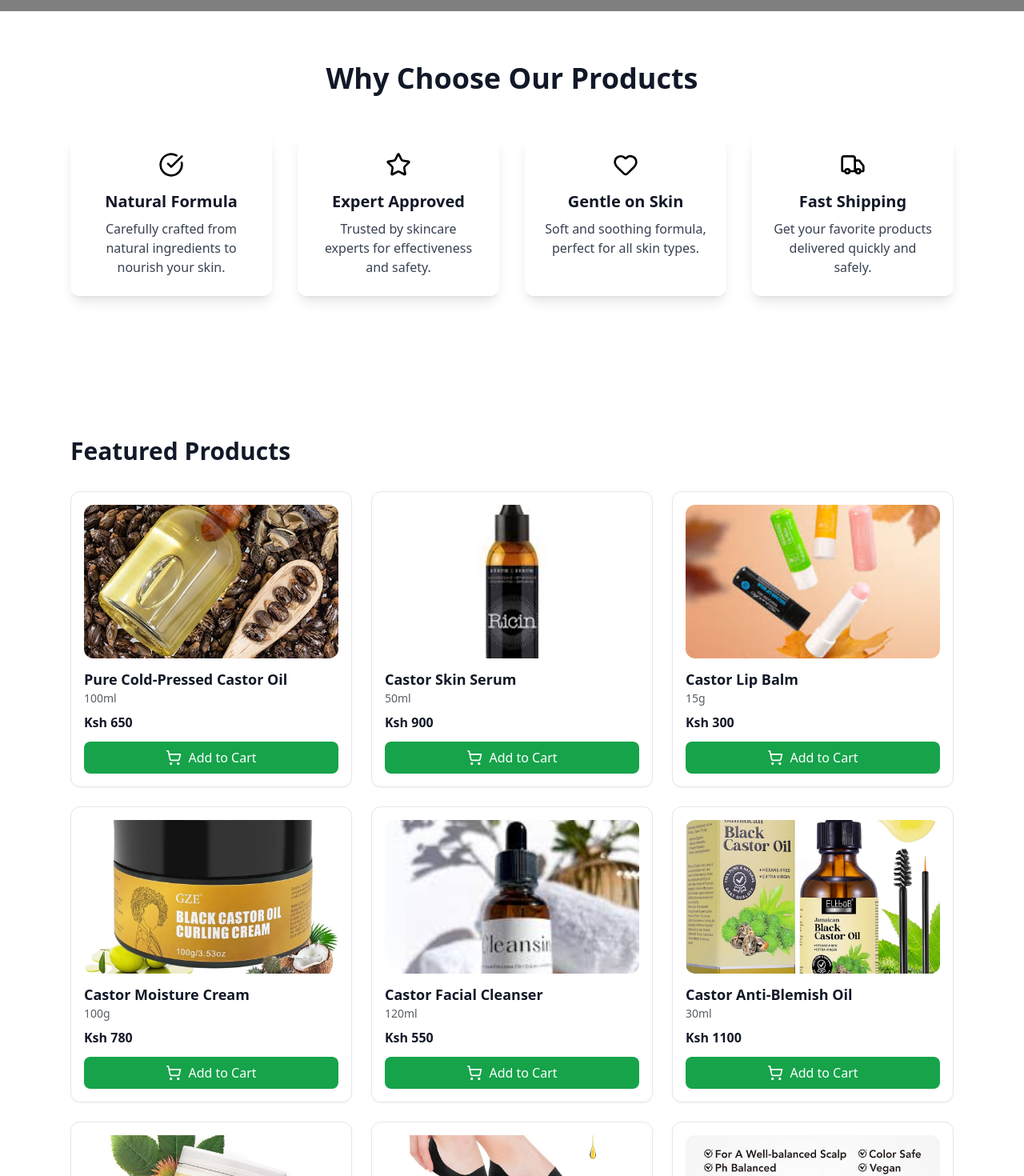
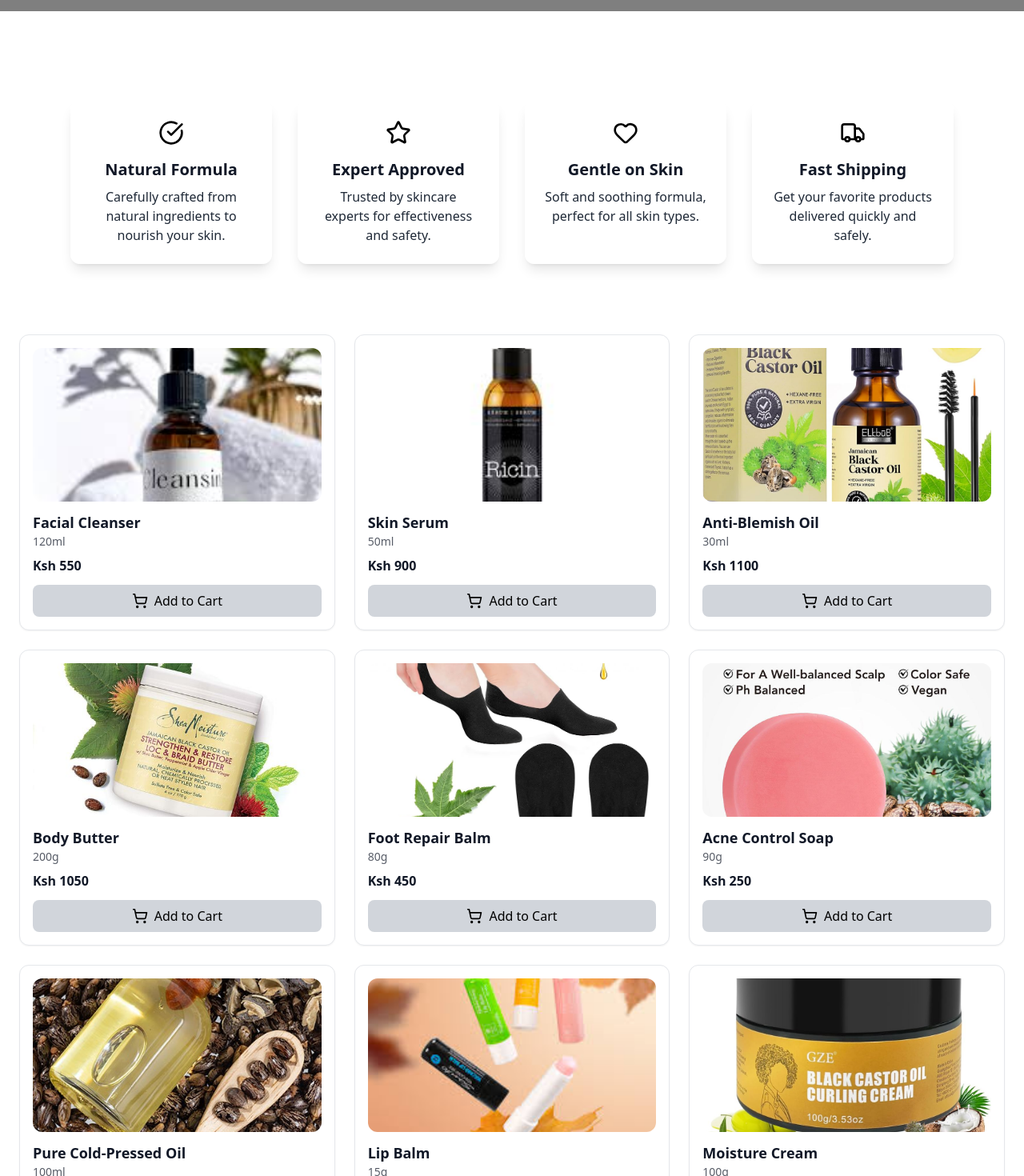
Before and after one commit to Chechep/castor, a React (Vite) app in the folder client/: page / in a window 1280 px wide. Shown: the part 840-2310 px from the top of the page at 80% size. Built offline with nearby package versions, Linux system fonts and the light colour scheme; no server answers; grey boxes are pictures that could not be loaded.

Commit message:
update home

```diff
--- a/client/src/App.jsx
+++ b/client/src/App.jsx
@@ -2,12 +2,12 @@
 import Navbar from "./components/Navbar";
 import Home from "./pages/Home";
 import Products from "./pages/Products";
-import ProductDetail from "./pages/ProductDetail";
 import Login from "./pages/Login";
 import Signup from "./pages/Signup";
 import RecoverPassword from "./pages/RecoverPassword";
 import Cart from "./pages/Cart";
 import Feature from "./pages/Feature";
+import Cashout from "./pages/Cashout";
 
 export default function App() {
   return (
@@ -17,12 +17,12 @@
       <Routes>
         <Route path="/" element={<Home />} />
         <Route path="/products" element={<Products />} />
-        <Route path="/product/:id" element={<ProductDetail />} />
         <Route path="/cart" element={<Cart />} />
         <Route path="/login" element={<Login />} />
         <Route path="/signup" element={<Signup />} />
         <Route path="/recover" element={<RecoverPassword />} />
         <Route path="/feature" element={<Feature />} />
+        <Route path="/cashout/:id" element={<Cashout />} />
       </Routes>
     </div>
   );
--- a/client/src/components/ProductCard.jsx
+++ b/client/src/components/ProductCard.jsx
@@ -1,23 +1,31 @@
 import { ShoppingCart } from "lucide-react";
 import { useCart } from "../context/CartContext";
 
-export default function ProductCard({ product }) {
+export default function ProductCard({ product, onOpenDetail }) {
   const { addToCart } = useCart();
 
   return (
-    <div className="p-4 border rounded-xl shadow-sm bg-white dark:bg-gray-800">
+    <div className="p-4 border rounded-xl shadow-sm bg-white dark:bg-black">
       <img
         src={product.image}
         alt={product.name}
-        className="w-full h-48 object-cover rounded-xl mb-3"
+        className="w-full h-48 object-cover rounded-xl mb-3 cursor-pointer"
+        onClick={onOpenDetail}
       />
-      <h2 className="font-semibold text-lg">{product.name}</h2>
+
+      <h2
+        className="font-semibold text-lg cursor-pointer"
+        onClick={onOpenDetail}
+      >
+        {product.name}
+      </h2>
+
       <p className="text-sm opacity-70">{product.size}</p>
       <p className="font-bold mt-2">Ksh {product.price}</p>
 
       <button
         onClick={() => addToCart(product)}
-        className="flex items-center justify-center gap-2 mt-3 px-4 py-2 w-full bg-green-600 text-white rounded-lg hover:bg-green-700"
+        className="flex items-center justify-center gap-2 mt-3 px-4 py-2 w-full bg-gray-300 dark:bg-gray-800 text-black dark:text-white rounded-lg hover:bg-gray-400 dark:hover:bg-gray-700 transition"
       >
         <ShoppingCart className="w-5 h-5" />
         Add to Cart
--- a/client/src/data/products.js
+++ b/client/src/data/products.js
@@ -10,24 +10,64 @@
 
 export const products = [
   {
+    id: 5,
+    name: "Facial Cleanser",
+    price: 550,
+    size: "120ml",
+    image: cleanser,
+    description: "Gentle deep-clean with castor extract."
+  },
+  {
+    id: 2,
+    name: "Skin Serum",
+    price: 900,
+    size: "50ml",
+    image: serum,
+    description: "Anti-acne serum with castor oil and vitamin E."
+  },
+  {
+    id: 6,
+    name: "Anti-Blemish Oil",
+    price: 1100,
+    size: "30ml",
+    image: blemish,
+    description: "Fades marks, evens tone with castor oil."
+  },
+  {
+    id: 7,
+    name: "Body Butter",
+    price: 1050,
+    size: "200g",
+    image: butter,
+    description: "Ultra hydration blend with castor."
+  },
+  {
+    id: 8,
+    name: "Foot Repair Balm",
+    price: 450,
+    size: "80g",
+    image: foot,
+    description: "Repairs cracked heels quickly."
+  },
+  {
+    id: 9,
+    name: "Acne Control Soap",
+    price: 250,
+    size: "90g",
+    image: soap,
+    description: "Cleans acne-prone skin gently."
+  },
+  {
     id: 1,
-    name: "Pure Cold-Pressed Castor Oil",
+    name: "Pure Cold-Pressed Oil",
     price: 650,
     size: "100ml",
     image: oil1,
     description: "Hydrates and repairs dry and damaged skin."
   },
   {
-    id: 2,
-    name: "Castor Skin Serum",
-    price: 900,
-    size: "50ml",
-    image: serum,
-    description: "Anti-acne serum with castor oil and vitamin E."
-  },
-  {
     id: 3,
-    name: "Castor Lip Balm",
+    name: "Lip Balm",
     price: 300,
     size: "15g",
     image: balm,
@@ -35,50 +75,10 @@
   },
   {
     id: 4,
-    name: "Castor Moisture Cream",
+    name: "Moisture Cream",
     price: 780,
     size: "100g",
     image: cream,
     description: "Full-body moisture with castor + shea."
   },
-  {
-    id: 5,
-    name: "Castor Facial Cleanser",
-    price: 550,
-    size: "120ml",
-    image: cleanser,
-    description: "Gentle deep-clean with castor extract."
-  },
-  {
-    id: 6,
-    name: "Castor Anti-Blemish Oil",
-    price: 1100,
-    size: "30ml",
-    image: blemish,
-    description: "Fades marks, evens tone with castor oil."
-  },
-  {
-    id: 7,
-    name: "Castor Body Butter",
-    price: 1050,
-    size: "200g",
-    image: butter,
-    description: "Ultra hydration blend with castor."
-  },
-  {
-    id: 8,
-    name: "Castor Foot Repair Balm",
-    price: 450,
-    size: "80g",
-    image: foot,
-    description: "Repairs cracked heels quickly."
-  },
-  {
-    id: 9,
-    name: "Castor Acne Control Soap",
-    price: 250,
-    size: "90g",
-    image: soap,
-    description: "Cleans acne-prone skin gently."
-  },
 ];
--- a/client/src/pages/Cart.jsx
+++ b/client/src/pages/Cart.jsx
@@ -1,39 +1,41 @@
-import { useState } from "react";
-import { ShoppingCart } from "lucide-react";
+import { useCart } from "../context/CartContext";
 
 export default function Cart() {
-  const [cartItems, setCartItems] = useState([]);
-
-  const addToCart = (product) => {
-    setCartItems((prev) => [...prev, product]);
-  };
+  const { cartItems } = useCart();
 
   return (
-    <div className="p-6">
-      <h1 className="text-2xl font-semibold flex items-center gap-2">
-        <ShoppingCart className="w-6 h-6" /> Your Cart
-      </h1>
+    <div className="p-6 max-w-3xl mx-auto">
+      <h1 className="text-2xl font-bold mb-4">Your Cart</h1>
 
       {cartItems.length === 0 ? (
-        <p className="opacity-70 mt-2">Your cart is empty.</p>
+        <p>Your cart is empty.</p>
       ) : (
-        <ul className="mt-4 space-y-2">
-          {cartItems.map((item, index) => (
+        <ul className="space-y-3">
+          {cartItems.map((item) => (
             <li
-              key={index}
-              className="flex justify-between items-center border p-2 rounded-lg"
+              key={item.id}
+              className="flex justify-between items-center border p-3 rounded-lg"
             >
-              <span>{item.name}</span>
-              <span className="font-bold">Ksh {item.price}</span>
+              <span>
+                {item.name} x {item.quantity}
+              </span>
+              <span className="font-bold">
+                Ksh {item.price * item.quantity}
+              </span>
             </li>
           ))}
         </ul>
       )}
 
-      {/* Example: passing addToCart to ProductCard */}
-      {/*
-      <ProductCard product={products[0]} onAddToCart={addToCart} />
-      */}
+      {cartItems.length > 0 && (
+        <p className="mt-4 text-xl font-bold">
+          Total: Ksh{" "}
+          {cartItems.reduce(
+            (acc, item) => acc + item.price * item.quantity,
+            0
+          )}
+        </p>
+      )}
     </div>
   );
 }
--- /dev/null
+++ b/client/src/pages/Cashout.jsx
@@ -0,0 +1,24 @@
+import { useParams } from "react-router-dom";
+import { products } from "../data/products";
+
+export default function Cashout() {
+  const { id } = useParams();
+  const product = products.find((p) => p.id == id);
+
+  return (
+    <div className="p-6 max-w-lg mx-auto">
+      <h1 className="text-2xl font-bold mb-4">Checkout</h1>
+
+      <div className="p-4 border rounded-xl bg-white dark:bg-gray-800">
+        <img src={product.image} className="rounded-xl mb-3" />
+        <h2 className="text-xl font-semibold">{product.name}</h2>
+        <p className="opacity-70">{product.size}</p>
+        <p className="font-bold mt-2">Ksh {product.price}</p>
+      </div>
+
+      <button className="mt-5 w-full px-4 py-3 bg-green-600 text-white rounded-lg text-lg font-semibold hover:bg-green-700">
+        Pay Now
+      </button>
+    </div>
+  );
+}
--- a/client/src/pages/Feature.jsx
+++ b/client/src/pages/Feature.jsx
@@ -4,16 +4,31 @@
 
 export default function Feature() {
   const features = [
-    { icon: <CheckCircle className="w-8 h-8 text-yellow-500 mx-auto" />, title: "Natural Formula" },
-    { icon: <Star className="w-8 h-8 text-yellow-500 mx-auto" />, title: "Expert Approved" },
-    { icon: <Heart className="w-8 h-8 text-yellow-500 mx-auto" />, title: "Gentle on Skin" },
-    { icon: <Truck className="w-8 h-8 text-yellow-500 mx-auto" />, title: "Fast Shipping" },
+    {
+      icon: <CheckCircle className="w-8 h-8 text-black dark:text-white mx-auto" />,
+      title: "Natural Formula",
+      desc: "Carefully crafted from natural ingredients to nourish your skin.",
+    },
+    {
+      icon: <Star className="w-8 h-8 text-black dark:text-white mx-auto" />,
+      title: "Expert Approved",
+      desc: "Trusted by skincare experts for effectiveness and safety.",
+    },
+    {
+      icon: <Heart className="w-8 h-8 text-black dark:text-white mx-auto" />,
+      title: "Gentle on Skin",
+      desc: "Soft and soothing formula, perfect for all skin types.",
+    },
+    {
+      icon: <Truck className="w-8 h-8 text-black dark:text-white mx-auto" />,
+      title: "Fast Shipping",
+      desc: "Get your favorite products delivered quickly and safely.",
+    },
   ];
 
   return (
     <section className="max-w-6xl mx-auto px-6 py-16">
       <h2 className="text-3xl md:text-4xl font-bold text-center mb-12">
-        Why Choose Our Products
       </h2>
 
       <div className="grid md:grid-cols-4 gap-8">
@@ -28,6 +43,7 @@
           >
             {f.icon}
             <h3 className="text-xl font-semibold mt-4">{f.title}</h3>
+            <p className="mt-2 text-gray-800 dark:text-gray-300 font-thin">{f.desc}</p>
           </motion.div>
         ))}
       </div>
--- a/client/src/pages/Home.jsx
+++ b/client/src/pages/Home.jsx
@@ -1,54 +1,14 @@
 import Hero from "../components/Hero";
-import ProductCard from "../components/ProductCard";
-import { products } from "../data/products";
+import Products from "../pages/Products";
 import { motion } from "framer-motion";
-import { CheckCircle, Star, Heart, Truck } from "lucide-react";
+import Feature from "./Feature";
 
 export default function Home() {
-  const features = [
-    { icon: <CheckCircle className="w-8 h-8 text-black dark:text-white mx-auto" />, title: "Natural Formula", desc: "Carefully crafted from natural ingredients to nourish your skin." },
-    { icon: <Star className="w-8 h-8 text-black dark:text-white mx-auto" />, title: "Expert Approved", desc: "Trusted by skincare experts for effectiveness and safety." },
-    { icon: <Heart className="w-8 h-8 text-black dark:text-white mx-auto" />, title: "Gentle on Skin", desc: "Soft and soothing formula, perfect for all skin types." },
-    { icon: <Truck className="w-8 h-8 text-black dark:text-white mx-auto" />, title: "Fast Shipping", desc: "Get your favorite products delivered quickly and safely." },
-  ];
-
   return (
     <div className="relative top-0">
       <Hero />
-
-      {/* Feature Section */}
-      <section id="feature" className="max-w-6xl mx-auto px-6 py-16">
-        <h2 className="text-3xl md:text-4xl font-bold text-center mb-12">
-          Why Choose Our Products
-        </h2>
-
-        <div className="grid md:grid-cols-4 gap-8 mb-12">
-          {features.map((f, i) => (
-            <motion.div
-              key={i}
-              className="bg-white/50 dark:bg-gray-900/50 backdrop-blur-xl rounded-xl p-6 text-center shadow-lg"
-              initial={{ opacity: 0, y: 20 }}
-              whileInView={{ opacity: 1, y: 0 }}
-              viewport={{ once: true }}
-              transition={{ duration: 0.6, delay: i * 0.2 }}
-            >
-              {f.icon}
-              <h3 className="text-xl font-semibold mt-4">{f.title}</h3>
-              <p className="text-gray-700 dark:text-gray-300 mt-2">{f.desc}</p>
-            </motion.div>
-          ))}
-        </div>
-      </section>
-
-      {/* Featured Products Section */}
-      <section id="featured" className="max-w-6xl mx-auto px-6 py-16">
-        <h2 className="text-3xl font-semibold mb-8">Featured Products</h2>
-        <div className="grid md:grid-cols-3 gap-6">
-          {products.slice(0, 9).map((p) => (
-            <ProductCard key={p.id} product={p} />
-          ))}
-        </div>
-      </section>
+      <Feature />
+      <Products />
     </div>
   );
 }
--- a/client/src/pages/ProductDetail.jsx
+++ /dev/null
@@ -1,19 +0,0 @@
-import { useParams } from "react-router-dom";
-import { products } from "../data/products";
-
-export default function ProductDetail() {
-  const { id } = useParams();
-  const product = products.find(p => p.id == id);
-
-  return (
-    <div className="p-6 max-w-2xl mx-auto">
-      <img src={product.image} className="rounded-xl mb-6" />
-      <h1 className="text-3xl font-bold">{product.name}</h1>
-      <p className="opacity-70">{product.size}</p>
-
-      <p className="mt-4">{product.description}</p>
-
-      <p className="text-xl font-bold mt-6">Ksh {product.price}</p>
-    </div>
-  );
-}
--- a/client/src/pages/Products.jsx
+++ b/client/src/pages/Products.jsx
@@ -1,53 +1,12 @@
+import ProductCard from "../components/ProductCard";
 import { products } from "../data/products";
-import ProductCard from "../components/ProductCard";
-import { useCart } from "../context/CartContext";
-import { ShoppingCart } from "lucide-react";
 
 export default function Products() {
-  const { cartItems } = useCart();
-
   return (
-    <div className="md:flex md:gap-6 p-6">
-      {/* Products Grid */}
-      <div className="grid grid-cols-1 sm:grid-cols-2 lg:grid-cols-3 gap-6 flex-1">
-        {products.map((p) => (
-          <ProductCard key={p.id} product={p} />
-        ))}
-      </div>
-
-      {/* Cart Sidebar */}
-      <div className="mt-6 md:mt-0 w-full md:w-1/3 border rounded-xl p-4 shadow-sm bg-white dark:bg-gray-800">
-        <h2 className="text-xl font-semibold flex items-center gap-2">
-          <ShoppingCart className="w-5 h-5" /> Your Cart
-        </h2>
-
-        {cartItems.length === 0 ? (
-          <p className="opacity-70 mt-2">Your cart is empty.</p>
-        ) : (
-          <ul className="mt-4 space-y-2 max-h-[400px] overflow-y-auto">
-            {cartItems.map((item) => (
-              <li
-                key={item.id}
-                className="flex justify-between items-center border p-2 rounded-lg"
-              >
-                <span>
-                  {item.name} x {item.quantity}
-                </span>
-                <span className="font-bold">
-                  Ksh {item.price * item.quantity}
-                </span>
-              </li>
-            ))}
-          </ul>
-        )}
-
-        {cartItems.length > 0 && (
-          <p className="mt-4 font-bold">
-            Total: Ksh{" "}
-            {cartItems.reduce((acc, item) => acc + item.price * item.quantity, 0)}
-          </p>
-        )}
-      </div>
+    <div className="p-6 grid md:grid-cols-3 gap-6">
+      {products.map((p) => (
+        <ProductCard key={p.id} product={p} onOpenDetail={() => {}} />
+      ))}
     </div>
   );
 }
```
